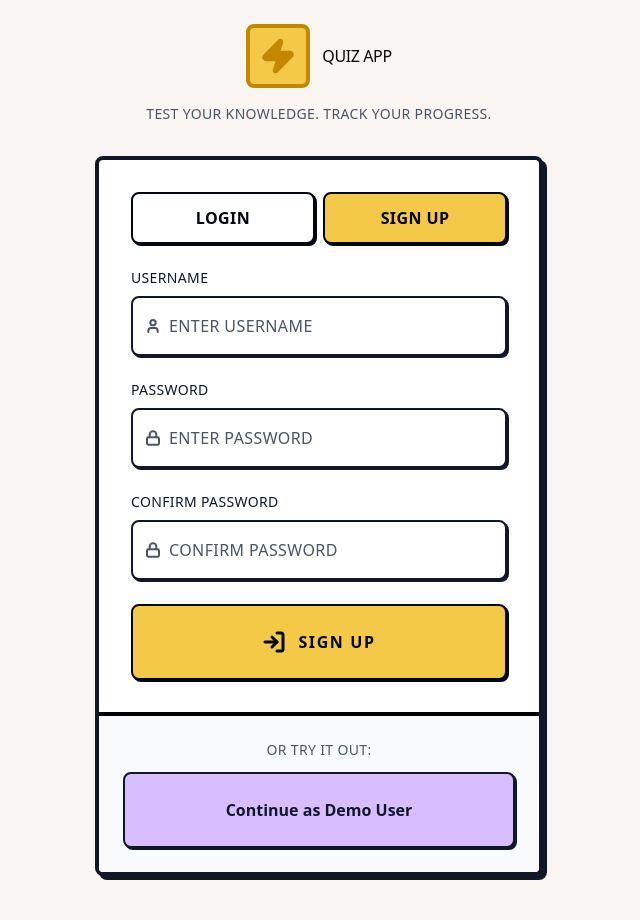
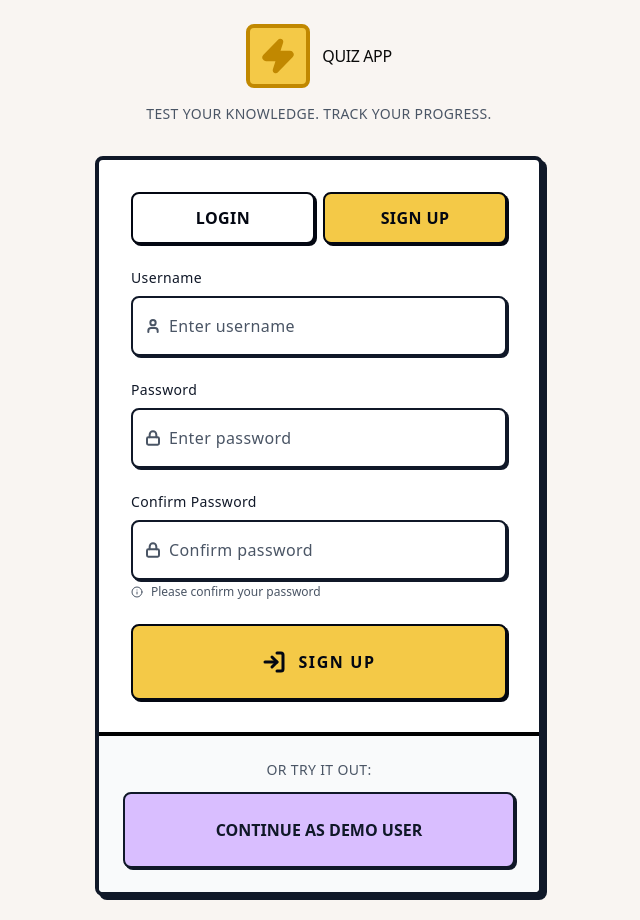
Before and after one commit to JakeerC/quiz-blitz, a Next.js app: page /login in a window 1280 px wide. Both pictures are taken after a click on the button "SIGN UP". Shown: the whole page, without its empty margins (321-961 px from the left). Built offline with nearby package versions, Linux system fonts and the light colour scheme.

Commit message:
feat: Enhance `InputGroup` with label, help text, and error states, replacing the standalone `Input` component.

```diff
--- a/src/app/login/component.tsx
+++ b/src/app/login/component.tsx
@@ -1,9 +1,9 @@
 import {useState} from 'react';
-import {User, Lock, LogIn, Check, X, CircleX} from 'lucide-react';
+import {User, Lock, LogIn, Check, CircleX} from 'lucide-react';
 import {Button} from '@/components/ui/Button';
 import {Logo} from '@/components/ui/Logo';
 import {soundManager} from '@/utils';
-import {Input} from '@/components/ui/Input';
+
 import {
   InputGroup,
   InputGroupAddon,
@@ -71,10 +71,7 @@ export function Login({onLogin}: LoginProps) {
             <form onSubmit={handleSubmit} className="space-y-6">
               {/* Username Input */}
               <div>
-                <label className="mb-2 block text-sm tracking-wide uppercase">
-                  Username
-                </label>
-                <InputGroup>
+                <InputGroup label="Username">
                   <InputGroupInput
                     placeholder="Enter username"
                     type="text"
@@ -90,10 +87,7 @@ export function Login({onLogin}: LoginProps) {
 
               {/* Password Input */}
               <div>
-                <label className="mb-2 block text-sm tracking-wide uppercase">
-                  Password
-                </label>
-                <InputGroup>
+                <InputGroup label="Password">
                   <InputGroupInput
                     placeholder="Enter password"
                     type="password"
@@ -110,10 +104,9 @@ export function Login({onLogin}: LoginProps) {
               {/* Confirm password Input */}
               {!isLogin && (
                 <div>
-                  <label className="mb-2 block text-sm tracking-wide uppercase">
-                    Confirm Password
-                  </label>
-                  <InputGroup>
+                  <InputGroup
+                    label="Confirm Password"
+                    helpText="Please confirm your password">
                     <InputGroupInput
                       placeholder="Confirm password"
                       type="password"
@@ -151,7 +144,11 @@ export function Login({onLogin}: LoginProps) {
             <p className="mb-3 text-center text-sm tracking-wide text-gray-600 uppercase">
               Or try it out:
             </p>
-            <Button variant="secondary" size="full" onClick={handleDemoLogin}>
+            <Button
+              variant="secondary"
+              className="uppercase"
+              size="full"
+              onClick={handleDemoLogin}>
               Continue as Demo User
             </Button>
           </div>
--- a/src/app/setup/component.tsx
+++ b/src/app/setup/component.tsx
@@ -12,10 +12,10 @@ import {ToggleSelector} from '@/components/ui/ToggleSelector';
 import {ChipSelector} from '@/components/ui/ChipSelector';
 import {Stepper} from '@/components/ui/Stepper';
 import {Slider} from '@/components/ui/Slider';
-import {Input} from '@/components/ui/Input';
 import {soundManager} from '@/utils';
 import {QuizConfig} from '@/types';
 import {AnswerMode, Difficulty, QuestionType} from '@/types';
+import {InputGroup, InputGroupInput} from '@/components/ui/InputGroup';
 
 type SetupProps = {
   onStartQuizAction: (config: QuizConfig) => void;
@@ -140,7 +140,8 @@ export function Setup({onStartQuizAction, onBackAction}: SetupProps) {
                   Or enter custom topic:
                 </label>
               </div>
-              <Input
+              <InputGroup>
+                <InputGroupInput
                   value={customTopic}
                   onChange={(e) => {
                     const value = e.target.value;
@@ -151,6 +152,7 @@ export function Setup({onStartQuizAction, onBackAction}: SetupProps) {
                   }}
                   placeholder="e.g. Ancient Rome, JavaScript, Marine Biology"
                 />
+              </InputGroup>
             </div>
           </div>
 
--- a/src/components/ui/Input.tsx
+++ /dev/null
@@ -1,24 +0,0 @@
-import {cn} from '@/utils';
-import {cva, type VariantProps} from 'class-variance-authority';
-
-const inputVariants = cva(
-  cn(
-    'rounded-md  placeholder:text-muted-foreground ',
-    'w-full px-6 py-4 tracking-wide transition-all'
-  )
-);
-
-export interface InputProps
-  extends
-    React.InputHTMLAttributes<HTMLInputElement>,
-    VariantProps<typeof inputVariants> {}
-
-export function Input({className, type, ...props}: InputProps) {
-  return (
-    <input
-      type={type}
-      className={cn(inputVariants(), 'interactive-input', className)}
-      {...props}
-    />
-  );
-}
--- a/src/components/ui/InputGroup.tsx
+++ b/src/components/ui/InputGroup.tsx
@@ -1,6 +1,7 @@
 'use client';
 
 import * as React from 'react';
+import {Info, CircleAlert} from 'lucide-react';
 import {cva, type VariantProps} from 'class-variance-authority';
 
 import {cn} from '@/utils';
@@ -8,8 +9,25 @@ import {Button} from '@/components/ui/Button';
 // import {Input} from '@/components/ui/Input';
 // import {Textarea} from '@/components/ui/Textarea';
 
-function InputGroup({className, ...props}: React.ComponentProps<'div'>) {
+interface InputGroupProps extends React.ComponentProps<'div'> {
+  label?: string;
+  helpText?: string;
+  error?: string;
+}
+
+function InputGroup({
+  className,
+  label,
+  helpText,
+  error,
+  children,
+  ...props
+}: InputGroupProps) {
   return (
+    <div className="w-full">
+      {label && (
+        <label className="mb-2 block text-sm tracking-wide">{label}</label>
+      )}
       <div
         data-slot="input-group"
         role="group"
@@ -21,16 +39,31 @@ function InputGroup({className, ...props}: React.ComponentProps<'div'>) {
 
           // Error state.
           'has-[[data-slot][aria-invalid=true]]:ring-destructive/20 has-[[data-slot][aria-invalid=true]]:border-destructive dark:has-[[data-slot][aria-invalid=true]]:ring-destructive/40',
+          error &&
+            'ring-destructive/20 border-destructive dark:ring-destructive/40',
 
           className
         )}
-      {...props}
-    />
+        {...props}>
+        {children}
+      </div>
+      {error ? (
+        <div className="text-destructive mt-1 flex items-center gap-2 text-xs">
+          <CircleAlert className="size-3" />
+          <span>{error}</span>
+        </div>
+      ) : helpText ? (
+        <div className="text-muted-foreground mt-1 flex items-center gap-2 text-xs">
+          <Info className="size-3" />
+          <span>{helpText}</span>
+        </div>
+      ) : null}
+    </div>
   );
 }
 
 const inputGroupAddonVariants = cva(
-  "text-muted-foreground flex h-auto cursor-text items-center justify-center gap-2 py-1.5 text-sm font-medium select-none uppercase tracking-wide [&>svg:not([class*='size-'])]:size-4 [&>kbd]:rounded-[calc(var(--radius)-5px)] group-data-[disabled=true]/input-group:opacity-50",
+  "text-muted-foreground flex h-auto cursor-text items-center justify-center gap-2 py-1.5 text-sm font-medium select-none tracking-wide [&>svg:not([class*='size-'])]:size-4 [&>kbd]:rounded-[calc(var(--radius)-5px)] group-data-[disabled=true]/input-group:opacity-50",
   {
     variants: {
       align: {
@@ -126,7 +159,7 @@ function InputGroupInput({className, ...props}: React.ComponentProps<'input'>) {
     <input
       data-slot="input-group-control"
       className={cn(
-        'placeholder:text-muted-foreground w-full min-w-0 flex-1 bg-transparent px-6 py-4 tracking-wide uppercase outline-none placeholder:uppercase disabled:cursor-not-allowed disabled:opacity-50',
+        'placeholder:text-muted-foreground w-full min-w-0 flex-1 bg-transparent px-6 py-4 tracking-wide outline-none disabled:cursor-not-allowed disabled:opacity-50',
         className
       )}
       {...props}
```
Lines whose indentation alone changed are shown as unchanged.
